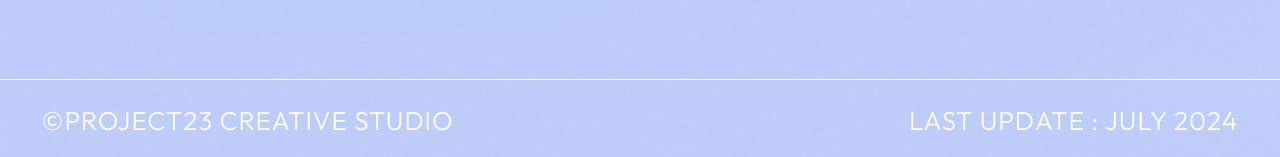
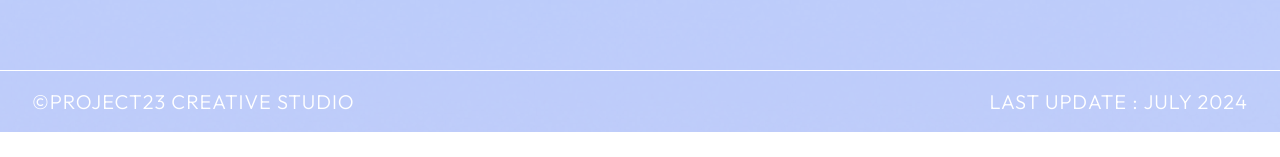
Before and after one commit to Palnetguy/project-23-creative-studio, a React (Create React App) app: page /contact in a window 1280 px wide. Shown: the part 868-1025 px from the top of the page. After the commit the page ends 1000 px from the top, so only its background shows below. Built offline with nearby package versions, Linux system fonts and the light colour scheme.

Commit message:
Updated footer device font size

```diff
--- a/src/styles/footer.css
+++ b/src/styles/footer.css
@@ -25,17 +25,17 @@ footer {
 
 @media (min-width:2000px) {
   footer{
-    font-size: 36px;
+    font-size: 24px;
   }
 }
 
 @media (min-width:1500px) and (max-width:1999px){  footer{
-  font-size: 30px;
+  font-size: 20px;
 }
 }
 
 @media (min-width:1050px) and (max-width:1449px){
   footer{
-    font-size: 26px;
+    font-size: 20px;
   }
 }
```
